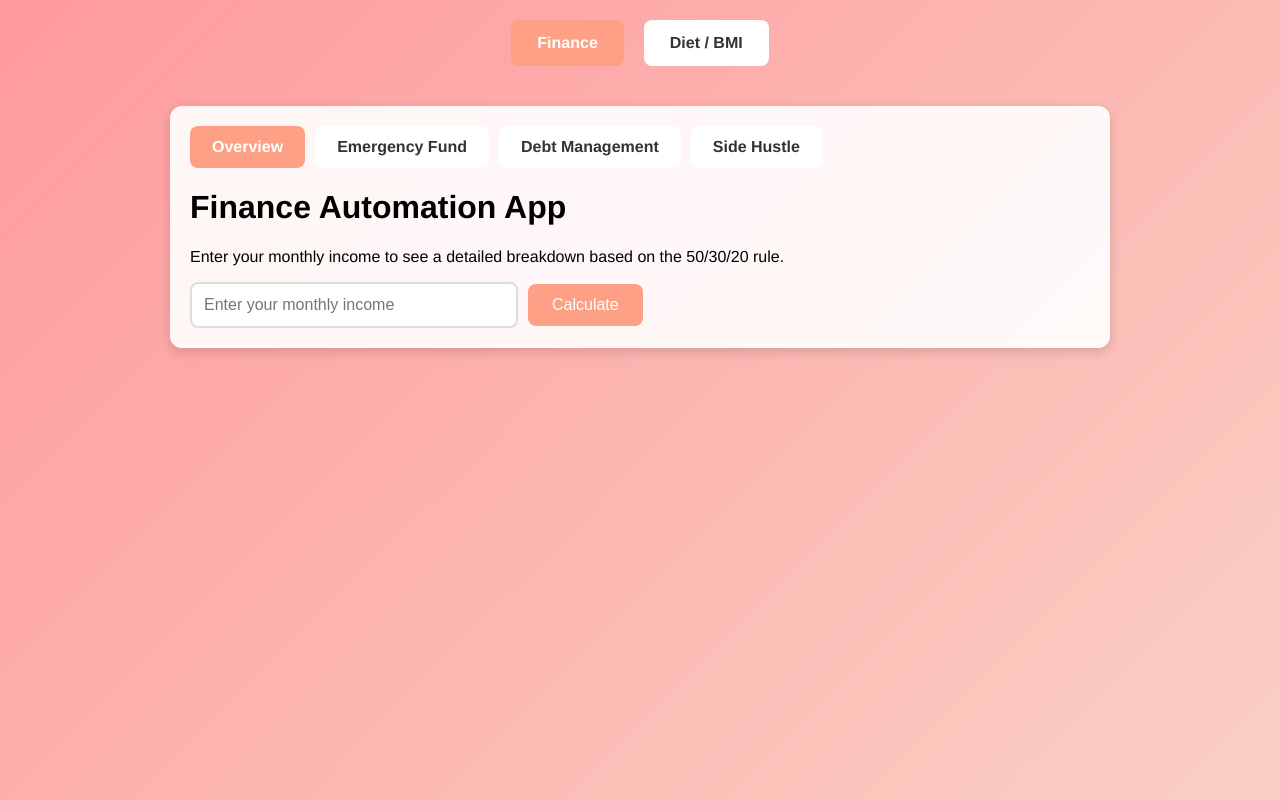
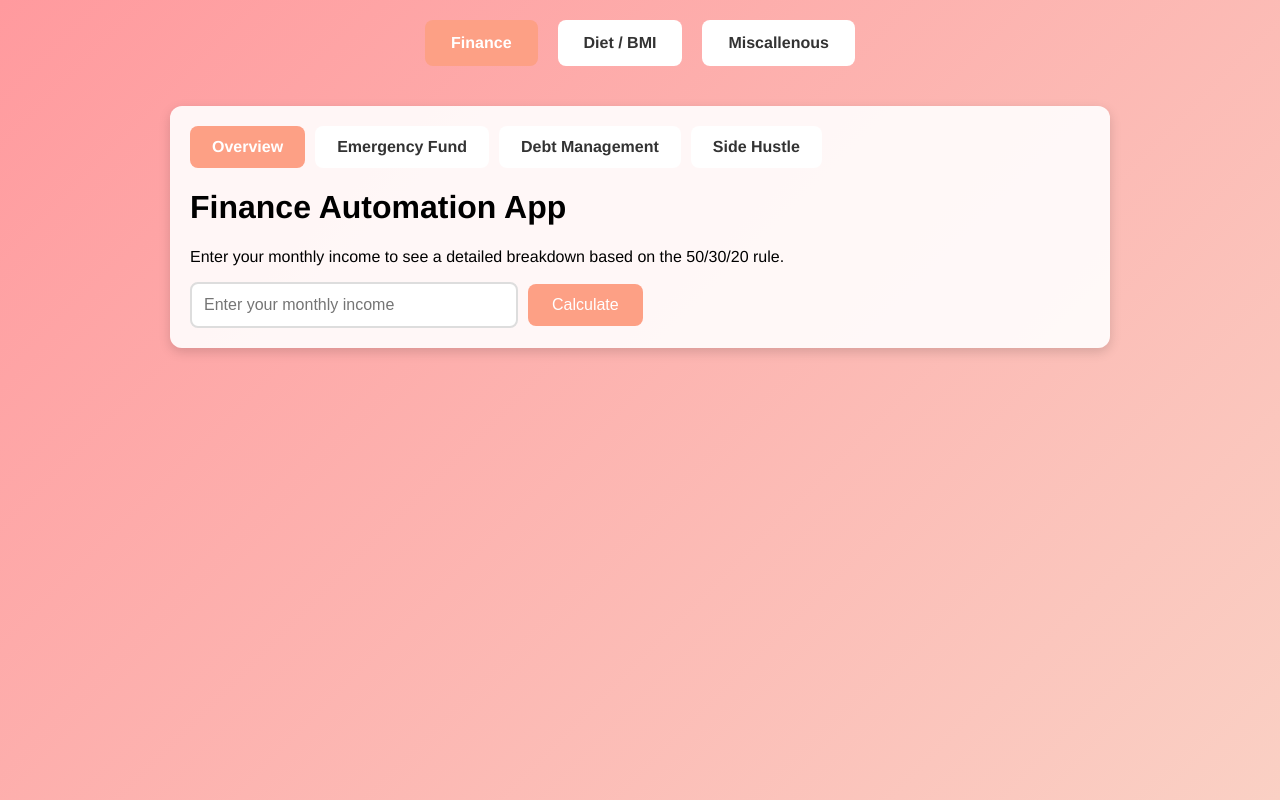
Before and after one commit to MYHan531/MYWebpage, a React (Vite) app in the folder client/: page / in a window 1280 px wide. Built offline with nearby package versions, Linux system fonts and the light colour scheme.

Commit message:
Add eextra tab on line 274-276

```diff
--- a/client/src/App.jsx
+++ b/client/src/App.jsx
@@ -271,6 +271,9 @@ function App() {
         <div className={`tab ${selectedTab === 'diet' ? 'active' : ''}`} onClick={() => { setSelectedTab('diet'); setDietSubTab(null); }}>
           Diet / BMI
         </div>
+        <div className={`tab ${selectedTab === 'misc' ? 'active' : ''}`} onClick={() => { setSelectedTab('misc'); setDietSubTab(null); }}>
+          Miscallenous
+        </div>
       </div>
 
       {/* ===== Finance Tab with Sub-Tabs ===== */}
```
